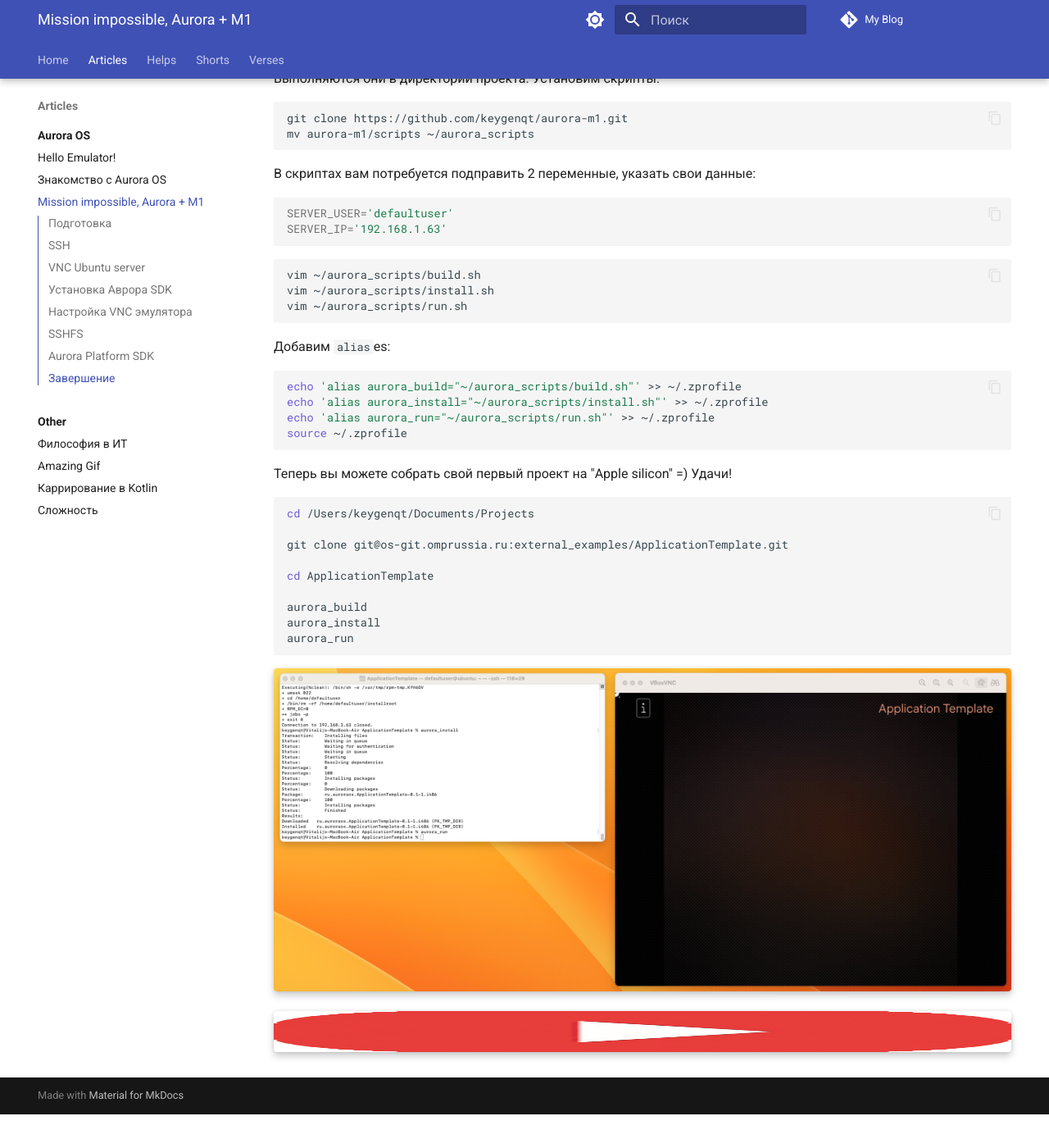
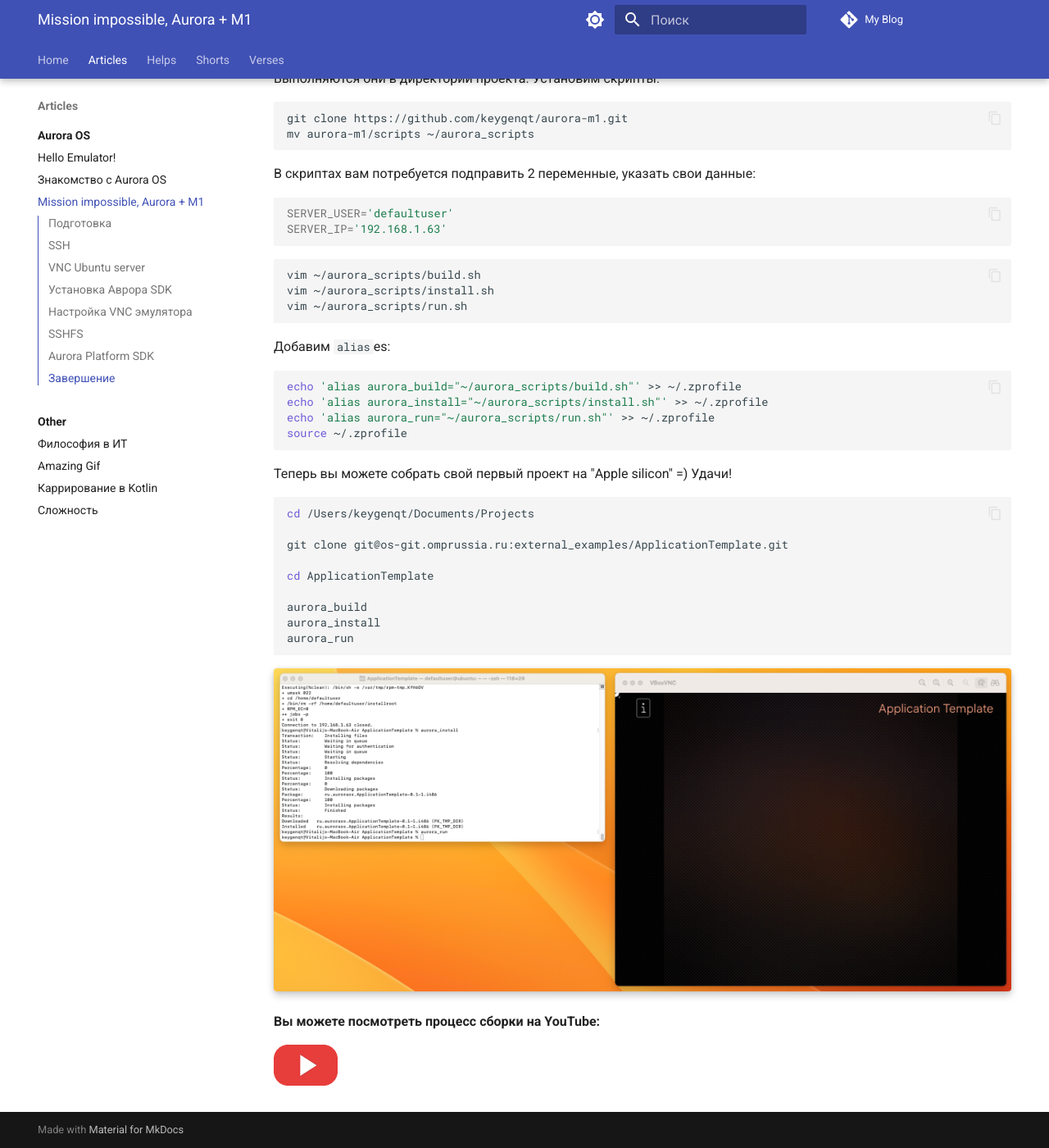
Before and after one commit to keygenqt/articles, an MkDocs documentation site: the page built from docs/articles/aurora/21_05_2023/index.md, in a window 1280 px wide and 1400 px high, scrolled down 13522 px. Shown: the whole window at 82% size. Built offline with MkDocs 1.6.1 and Material for MkDocs 9.7.7, drawn with Linux system fonts in a browser that asks for light colours; comment, search, counter and statistics services are not loaded; before the commit the page ends 14881 px from its top, so only the background shows below that.

Commit message:
Added youtube to Mission impossible, Aurora + M1

```diff
--- a/docs/articles/aurora/21_05_2023/index.md
+++ b/docs/articles/aurora/21_05_2023/index.md
@@ -504,6 +504,8 @@ aurora_run
 
 ![Done!](data/Screenshot_10.png)
 
+**Вы можете посмотреть процесс сборки на YouTube:**
+
 <a target="_blank" href="https://youtu.be/EGNb8ByWc_Y">
     <img src="../../../assets/images/common/btn_youtube.gif" style="height: 50px;">
 </a>
--- a/docs/assets/main.css
+++ b/docs/assets/main.css
@@ -85,3 +85,8 @@ img[src="https://api.keygenqt.com/api/ps/file/ccdd9d6d-234f-40a1-934c-bbc3e31977
         width: 12rem;
     }
 }
+
+article a img {
+    box-shadow: none;
+    width: unset;
+}
```
